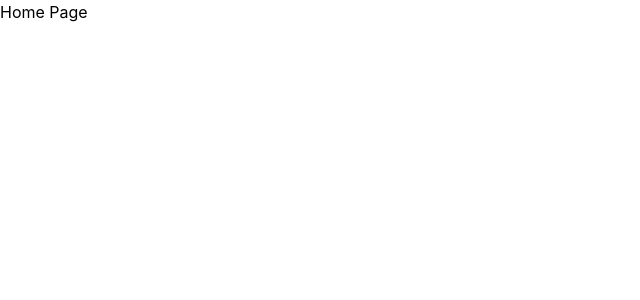
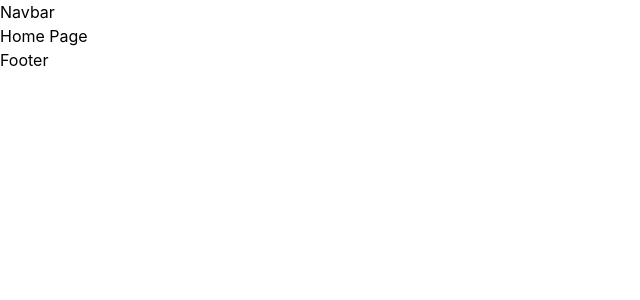
Before and after one commit to Centa-Limited/centa-company-frontend, a React (Vite) app: page / in a window 1280 px wide. Shown: the top 300 px of the page, without its empty margins (0-640 px from the left). Built offline with nearby package versions, Linux system fonts and the light colour scheme.

Commit message:
feat: setup layout structure

```diff
--- /dev/null
+++ b/src/components/layout/Footer.tsx
@@ -0,0 +1,7 @@
+export default function Footer() {
+  return (
+    <footer>
+      Footer
+    </footer>
+  );
+}
--- /dev/null
+++ b/src/components/layout/Navbar.tsx
@@ -0,0 +1,7 @@
+export default function Navbar() {
+  return (
+    <header>
+      Navbar
+    </header>
+  );
+}
--- /dev/null
+++ b/src/components/layout/Sidebar.tsx
@@ -0,0 +1,7 @@
+export default function Sidebar() {
+  return (
+    <aside>
+      Sidebar
+    </aside>
+  );
+}
--- a/src/layouts/AdminLayout.tsx
+++ b/src/layouts/AdminLayout.tsx
@@ -1,11 +1,14 @@
 import { Outlet } from "react-router-dom";
+import Sidebar from "../components/layout/Sidebar";
 
 export default function AdminLayout() {
   return (
-    <main>
-      {/* Sidebar */}
+    <div className="flex min-h-screen">
+      <Sidebar />
 
-      <Outlet />
-    </main>
+      <main className="flex-1">
+        <Outlet />
+      </main>
+    </div>
   );
 }
--- a/src/layouts/MainLayout.tsx
+++ b/src/layouts/MainLayout.tsx
@@ -1,15 +1,17 @@
 import { Outlet } from "react-router-dom";
+import Navbar from "../components/layout/Navbar";
+import Footer from "../components/layout/Footer";
 
 export default function MainLayout() {
   return (
     <>
-      {/* Navbar */}
+      <Navbar />
 
       <main>
         <Outlet />
       </main>
 
-      {/* Footer */}
+      <Footer />
     </>
   );
 }
```
